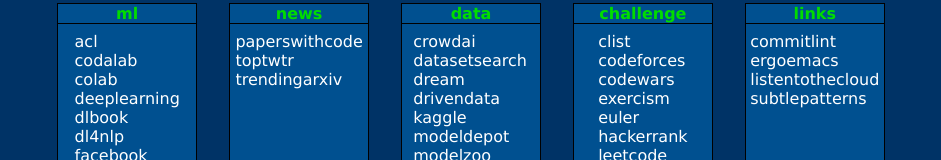
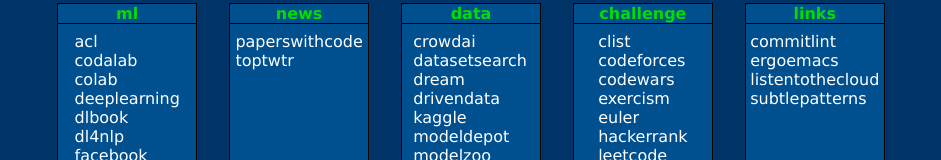
Before and after one commit to yantonov/homepage, a plain HTML site: page index.html in a window 1280 px wide. Shown: the part 443-603 px from the top of the page, without its empty margins (169-1110 px from the left). Drawn offline with Linux system fonts and the light colour scheme.

Commit message:
remove broken link

```diff
--- a/index.html
+++ b/index.html
@@ -140,7 +140,6 @@
             <div class="block-links">
               <a href="https://paperswithcode.com/">paperswithcode</a>
               <a href="http://arxiv-sanity.com/toptwtr" title="arxiv-sanity">toptwtr</a>
-              <a href="https://trendingarxiv.smerity.com" title="trending arxiv">trendingarxiv</a>
             </div>
           </div>
         </div>
```
